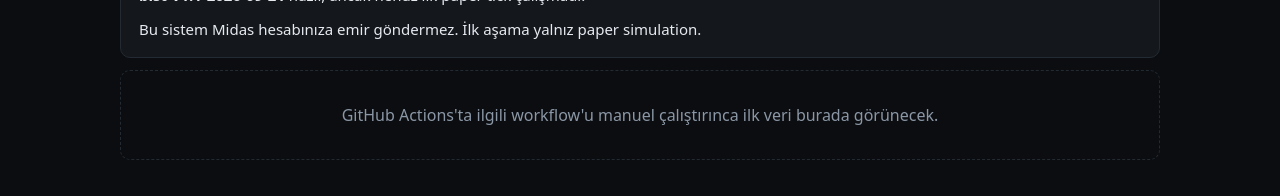
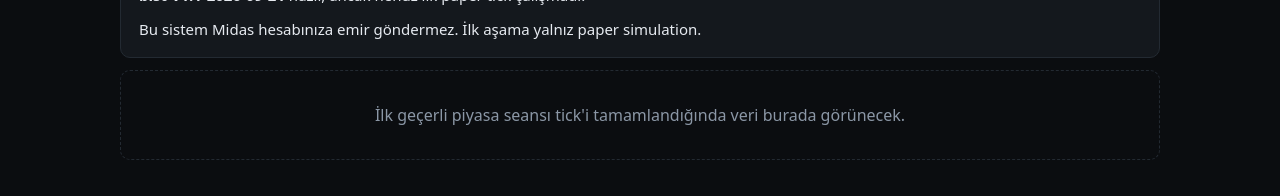
Before and after one commit to Gibiamie/claude-crypto-trader-public, a Next.js app in the folder web/: page /stocks/bist in a window 1280 px wide. Shown: the part 364-560 px from the top of the page. Built offline with nearby package versions, Linux system fonts and the light colour scheme.

Commit message:
Stocks V1.1: clarify session start and missing volume

```diff
--- a/web/app/stocks/[market]/page.js
+++ b/web/app/stocks/[market]/page.js
@@ -34,7 +34,7 @@ export default async function StockMarketPage({ params }) {
           </p>
         </div>
         <div className="empty">
-          GitHub Actions&apos;ta ilgili workflow&apos;u manuel çalıştırınca ilk veri burada görünecek.
+          İlk geçerli piyasa seansı tick&apos;i tamamlandığında veri burada görünecek.
         </div>
       </>
     );
@@ -128,7 +128,7 @@ export default async function StockMarketPage({ params }) {
                 <td className="num">{pct(c.change_20_pct)}</td>
                 <td className="num">{pct(c.rel_20_pct)}</td>
                 <td className="num">{c.rsi14}</td>
-                <td className="num">{c.volume_ratio}</td>
+                <td className="num">{c.volume_ratio == null ? "—" : c.volume_ratio}</td>
                 <td className="num">{c.score}</td>
               </tr>
             ))}
```
